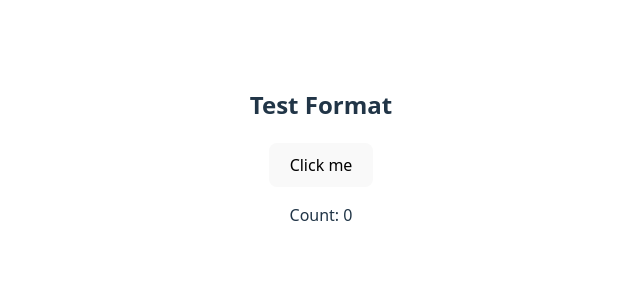
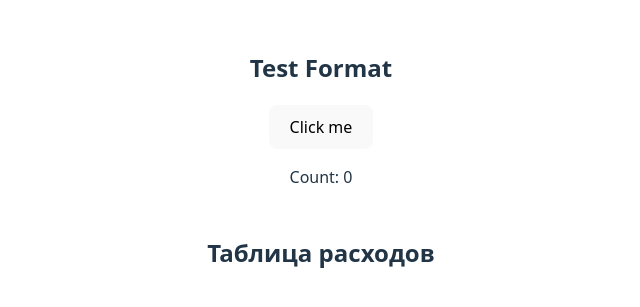
Before and after one commit to x3imal/SkyproWallet, a React (Vite) app: page / in a window 1280 px wide. Shown: the part 245-552 px from the top of the page, without its empty margins (319-959 px from the left). Built offline with nearby package versions, Linux system fonts and the light colour scheme.

Commit message:
Created a file ExpenseTable

```diff
--- a/package.json
+++ b/package.json
@@ -15,7 +15,8 @@
     "axios": "^1.13.2",
     "react": "^19.2.0",
     "react-dom": "^19.2.0",
-    "react-router-dom": "^7.9.5"
+    "react-router-dom": "^7.9.5",
+    "styled-components": "^6.1.19"
   },
   "devDependencies": {
     "@eslint/js": "^9.39.1",
--- a/src/App.jsx
+++ b/src/App.jsx
@@ -1,10 +1,12 @@
 import './App.css';
 import { TestFormat } from './TestFormat.jsx';
+import { ExpenseTable } from './components/ExpenseTable.jsx';
 
 function App() {
   return (
     <>
       <TestFormat />
+      <ExpenseTable />
     </>
   );
 }
--- /dev/null
+++ b/src/components/ExpenseTable.jsx
@@ -0,0 +1,20 @@
+import styled from 'styled-components';
+
+export const TableItem = styled.div``;
+
+
+
+export const ExpenseTable = () => {
+    return (
+        <>
+        <TableItem>
+            <div>
+                <h2>Таблица расходов</h2>
+            </div>
+            <div>
+
+            </div>
+        </TableItem>
+        </>
+    )
+}
```
Also changed, not shown: 1 other file (tests, documents, lock files or other folders).
